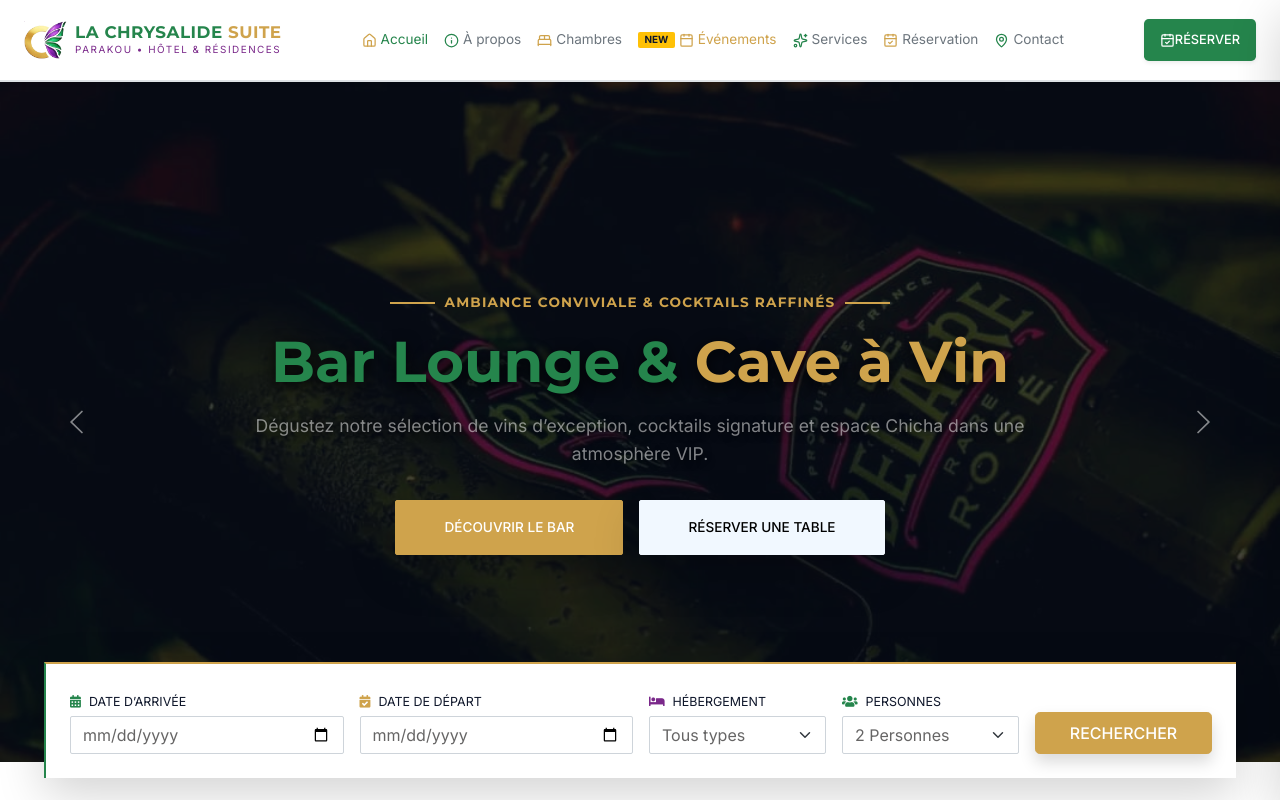
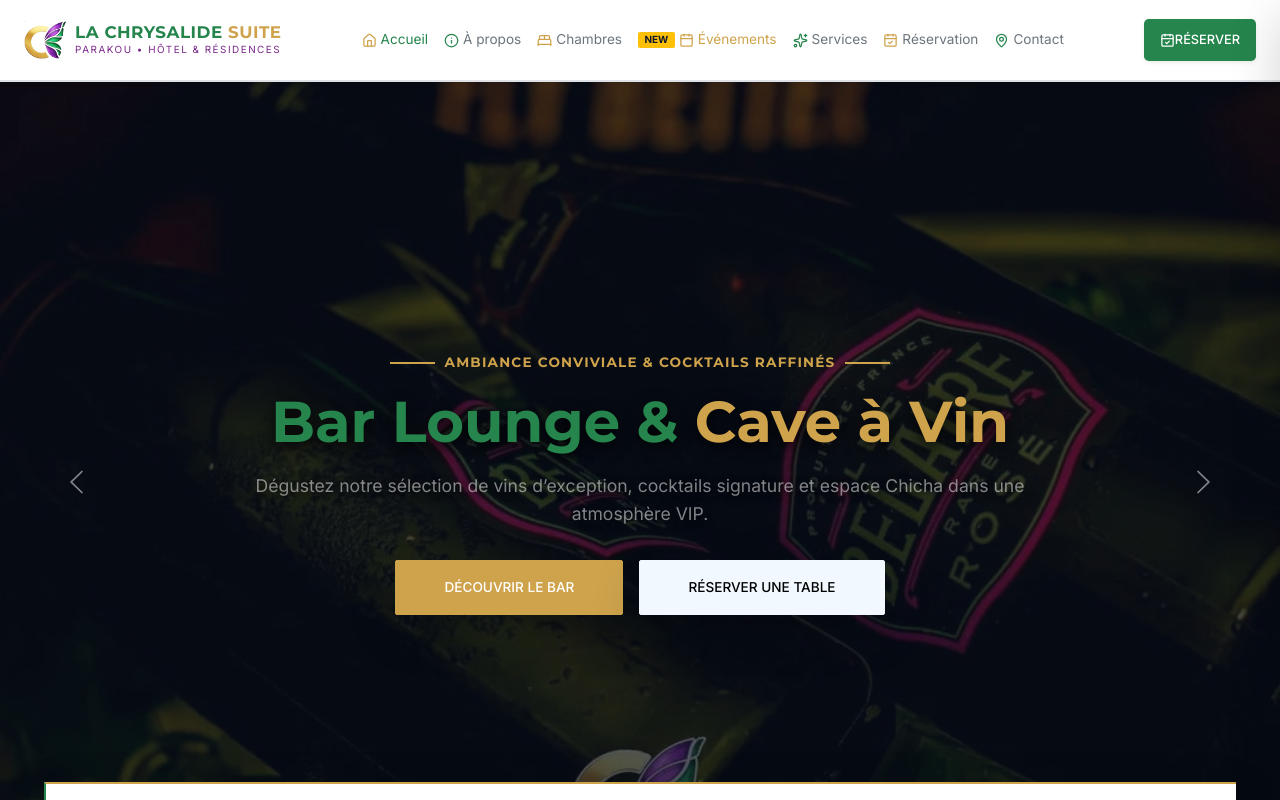
Before and after one commit to missimahu05/Chrysalide-front, a React (Vite) app: page / in a window 1280 px wide. Shown: the top 800 px of the page. Built offline with nearby package versions, Linux system fonts and the light colour scheme.

Commit message:
Mise en page plein ecran (100vh) pour chaque section du site

```diff
--- a/src/components/CTAFinalSection.jsx
+++ b/src/components/CTAFinalSection.jsx
@@ -3,7 +3,7 @@
 export default function CTAFinalSection({ onOpenBooking }) {
   return (
     <section
-      className="container-fluid min-vh-lg-100 d-flex align-items-center py-5 text-white position-relative overflow-hidden"
+      className="container-fluid min-vh-100 d-flex align-items-center py-5 text-white position-relative overflow-hidden"
       id="cta-final"
       style={{
         background: 'linear-gradient(135deg, #0F2D1A 0%, #25082D 100%)',
--- a/src/components/EventsSection.jsx
+++ b/src/components/EventsSection.jsx
@@ -32,7 +32,7 @@
   ];
 
   return (
-    <section className="container-fluid min-vh-lg-100 d-flex align-items-center py-5 border-top border-bottom border-light" id="events" style={{ backgroundColor: '#FAF8F5' }}>
+    <section className="container-fluid min-vh-100 d-flex align-items-center py-5 border-top border-bottom border-light" id="events" style={{ backgroundColor: '#FAF8F5' }}>
       <div className="container py-2 py-md-4">
 
         {/* Title */}
--- a/src/components/FAQSection.jsx
+++ b/src/components/FAQSection.jsx
@@ -31,7 +31,7 @@
   };
 
   return (
-    <section className="container-fluid min-vh-lg-100 d-flex align-items-center py-5 border-top border-bottom border-light" id="faq" style={{ backgroundColor: '#F4F5F7' }}>
+    <section className="container-fluid min-vh-100 d-flex align-items-center py-5 border-top border-bottom border-light" id="faq" style={{ backgroundColor: '#F4F5F7' }}>
       <div className="container py-2 py-md-4">
 
         <div className="text-center mb-4 mb-md-5">
--- a/src/components/ProcessSection.jsx
+++ b/src/components/ProcessSection.jsx
@@ -27,7 +27,7 @@
   ];
 
   return (
-    <section className="container-fluid min-vh-lg-100 d-flex align-items-center py-5 border-top border-bottom border-light" id="process" style={{ backgroundColor: '#F0F7F2' }}>
+    <section className="container-fluid min-vh-100 d-flex align-items-center py-5 border-top border-bottom border-light" id="process" style={{ backgroundColor: '#F0F7F2' }}>
       <div className="container py-2 py-md-4">
 
         <div className="text-center mb-4 mb-md-5">
--- a/src/index.css
+++ b/src/index.css
@@ -611,16 +611,16 @@
 }
 
 .hero-carousel-wrapper {
-  min-height: clamp(540px, 85vh, 100vh);
-  height: clamp(540px, 85vh, 100vh);
+  min-height: 100vh;
+  height: 100vh;
 }
 
 .hero-carousel-inner,
 .hero-carousel-inner .carousel-inner,
 .hero-carousel-inner .carousel-item,
 .hero-slide-img {
-  min-height: clamp(540px, 85vh, 100vh);
-  height: clamp(540px, 85vh, 100vh);
+  min-height: 100vh;
+  height: 100vh;
 }
 
 .hero-heading {
@@ -654,8 +654,8 @@
   .hero-carousel-inner .carousel-inner,
   .hero-carousel-inner .carousel-item,
   .hero-slide-img {
-    min-height: clamp(500px, 80vh, 750px);
-    height: clamp(500px, 80vh, 750px);
+    min-height: 100vh;
+    height: 100vh;
   }
 
   .booking-bar-container {
```
